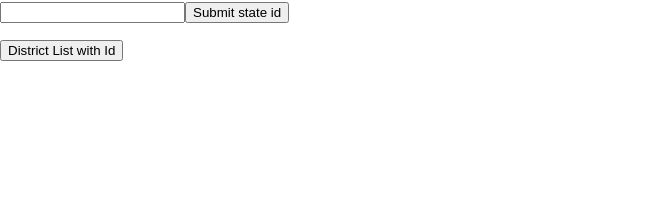
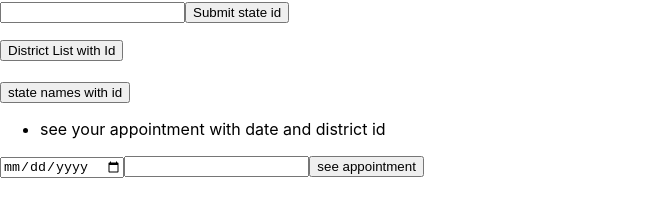
Before and after one commit to Anubhav-developr/cofwah, a React (Create React App) app: page / in a window 1280 px wide. Shown: the part 496-712 px from the top of the page, without its empty margins (0-655 px from the left). Built offline with nearby package versions, Linux system fonts and the light colour scheme.

Commit message:
apis int.

```diff
--- /dev/null
+++ b/src/components/APPISH.css
@@ -0,0 +1,3 @@
+#dd {
+    border : 2px solid black;
+}
--- /dev/null
+++ b/src/components/Appointment.js
@@ -0,0 +1,27 @@
+import React from 'react';
+import './APPISH.css'
+
+
+const Appointment = (props) => {
+  return (
+  <div id="dd">
+        <ul>
+<li> center name  :   {props.cname}</li>
+<li> Opening from   :   {props.tfrom}</li>
+<li> Opening To :   {props.to}</li>
+<li> Fee type   :   {props.feetype}</li>
+<li> Session Id   :   {props.sessionid}</li>
+<li> DATE  :   {props.date}</li>
+<li> Available capacity for dose 1   :   {props.cap_dose1}</li>
+<li> Available capacity for dose 2  :   {props.cap_dose2}</li>
+<li> Available Capacity  :   {props.avl_cap}</li>
+<li> Fees you have to pay  :   {props.fees}</li>
+<li> Minimum Age to Vaccinating :   {props.Minage}</li>
+<li> Vaccine Type :   {props.Vtype}</li>
+    </ul>
+  </div>
+
+  );
+};
+
+export default Appointment;
--- /dev/null
+++ b/src/components/AppointmentList.js
@@ -0,0 +1,31 @@
+import Appointment from './Appointment';
+import Movie from './Movie';
+import State from './State';
+
+
+const AppointmentList = (props) => {
+  return (
+    <ul>
+
+{props.movies.map((movie) => (
+        <Appointment
+        cname={movie.cname}
+        tfrom={movie.tfrom}
+        to={movie.to}
+        feetype={movie.feetype}
+        sessionid={movie.sessionid}
+        date={movie.date}
+        cap_dose1={movie.cap_dose1}
+        cap_dose2={movie.cap_dose2}
+        avl_cap={movie.avl_cap}
+        fees={movie.fees}
+        Minage={movie.Minage}
+        Vtype={movie.Vtype}
+ />
+      ))}
+    </ul>
+
+  );
+};
+
+export default AppointmentList;
--- a/src/components/MoviesList.js
+++ b/src/components/MoviesList.js
@@ -1,6 +1,7 @@
 import React from 'react';
 
 import Movie from './Movie';
+import State from './State';
 
 
 const MoviesList = (props) => {
@@ -10,10 +11,10 @@ const MoviesList = (props) => {
         <Movie
           dname={movie.dname}
           id={movie.id}
-
         />
       ))}
-    </ul>
+
+      </ul>
   );
 };
 
--- /dev/null
+++ b/src/components/State.js
@@ -0,0 +1,19 @@
+import React from 'react';
+
+
+
+const State = (props) => {
+  return (
+    <li>
+
+
+      <h2> state name</h2>
+      <h2>{props.sname}</h2>
+      <h2>state Id</h2>
+      <h3>{props.ied}</h3>
+
+    </li>
+  );
+};
+
+export default State;
--- /dev/null
+++ b/src/components/Statelist.js
@@ -0,0 +1,20 @@
+import React from 'react';
+
+import Movie from './Movie';
+import State from './State';
+
+
+const StateList = (props) => {
+  return (
+    <ul>
+
+{props.movies.map((movie) => (
+        <State sname={movie.sname}
+        ied={movie.ied}/>
+      ))}
+    </ul>
+
+  );
+};
+
+export default StateList;
--- a/src/pages/Vaccine.js
+++ b/src/pages/Vaccine.js
@@ -1,5 +1,7 @@
 import React , { useState } from 'react';
 import MoviesList from '../components/MoviesList';
+import Statelist from '../components/Statelist';
+import AppointmentList from '../components/AppointmentList';
 
 function Vaccine(){
 
@@ -12,6 +14,9 @@ function Vaccine(){
 
    //vaccine by district trial
    const [movies, setMovies] = useState([]);
+   const [stats,setStatess] = useState([]);
+   const [statss,setStatessa] = useState([]);
+
 
  async function fetchMoviesHandler() {
     const response = await fetch('https://cdn-api.co-vin.in/api/v2/admin/location/districts/'+s);
@@ -26,17 +31,44 @@ function Vaccine(){
         setMovies(transformedata);
       }
 
-      async function fetchMoviesHandler1() {
-        const response = await fetch('');
+      async function fetchMoviesHandlers() {
+        const response = await fetch('https://cdn-api.co-vin.in/api/v2/admin/location/states');
         const data = await response.json()
 
-            const transformedata = data.districts.map((vaxinedata) => {
+            const transformedata = data.states.map((vaxinedata) => {
               return {
-                id: vaxinedata.district_id,
-                dname: vaxinedata.district_name,
+                ied: vaxinedata.state_id,
+                sname: vaxinedata.state_name,
               };
             });
-            setMovies(transformedata);
+            setStatess(transformedata);
+          }
+
+
+      async function fetchMoviesHandlersA() {
+        const response = await fetch('https://cdn-api.co-vin.in/api/v2/appointment/sessions/public/findByDistrict?district_id=512&date=31-03-2021');
+        const data = await response.json()
+
+            const transformedata = data.sessions.map((vaxinedata) => {
+              return {
+                cid: vaxinedata.center_id,
+                cname: vaxinedata.name,
+                tfrom: vaxinedata.from,
+                to: vaxinedata.to,
+                feetype: vaxinedata.fee_type,
+                sessionid: vaxinedata.session_id,
+                date: vaxinedata.date,
+                cap_dose1: vaxinedata.available_capacity_dose1,
+                cap_dose2: vaxinedata.available_capacity_dose2,
+                avl_cap: vaxinedata.available_capacity,
+                fees: vaxinedata.fee,
+                Minage: vaxinedata.min_age_limit,
+                Vtype: vaxinedata.vaccine
+
+
+              };
+            });
+            setStatessa(transformedata);
           }
 
 
@@ -47,7 +79,15 @@ return( <React.Fragment>
         <input type="Number" id="t"></input>
         <button>Submit state id</button>
        <p> <button onClick={fetchMoviesHandler}>District List with Id</button> <br></br> <br></br>
+       <button onClick={fetchMoviesHandlers}> state names with id </button>
+       <ul><li>see your appointment with date and district id </li></ul>
+       <input type="date"></input>
+       <input type="number"></input>
+         <button onClick={fetchMoviesHandlersA}> see appointment </button>
         <p>  <MoviesList movies={movies} /></p>
+        <p><Statelist movies={stats}></Statelist></p>
+        <p><AppointmentList  movies={statss}></AppointmentList></p>
+
 
         <p><br></br> <br></br>
 
```
